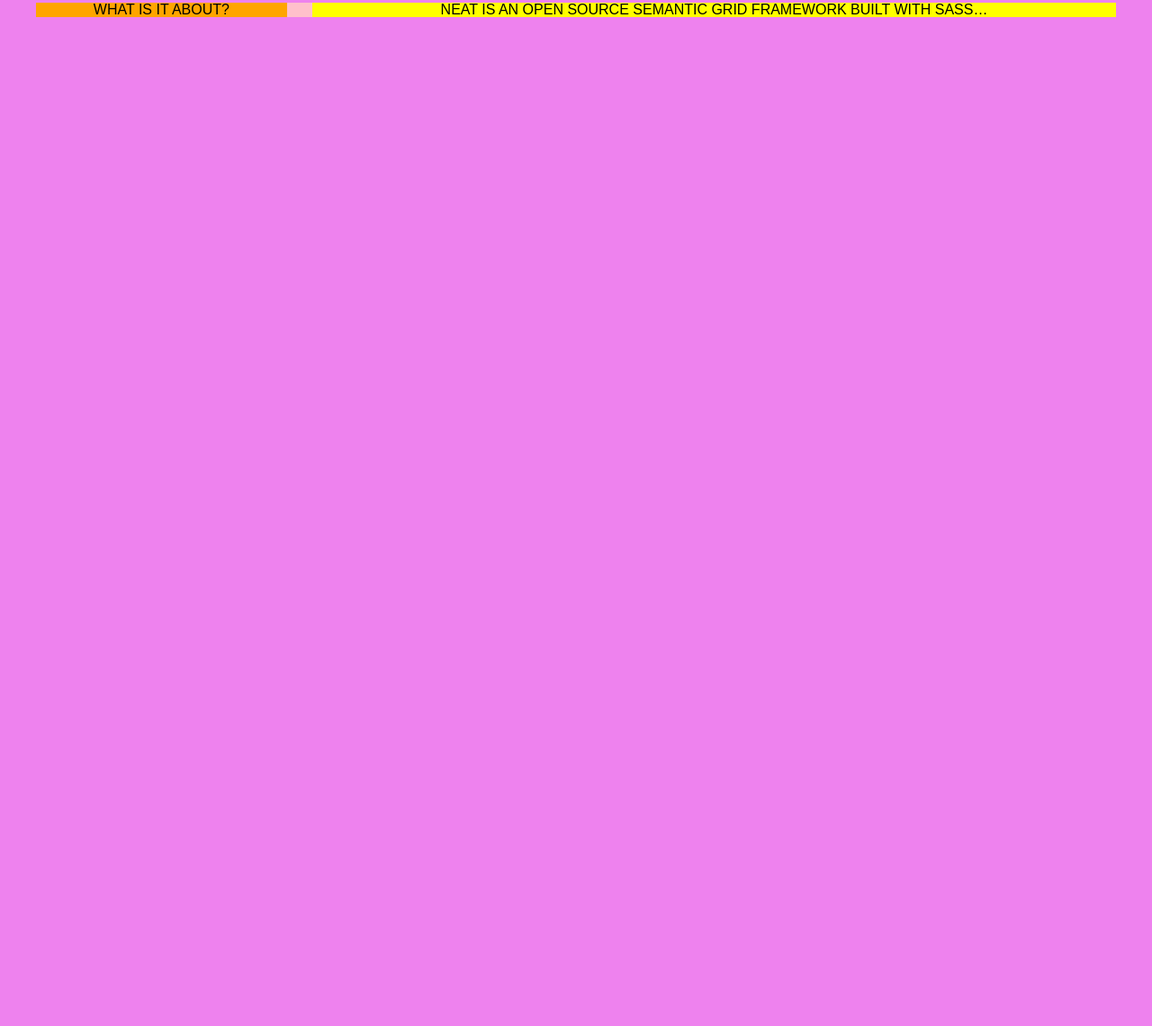
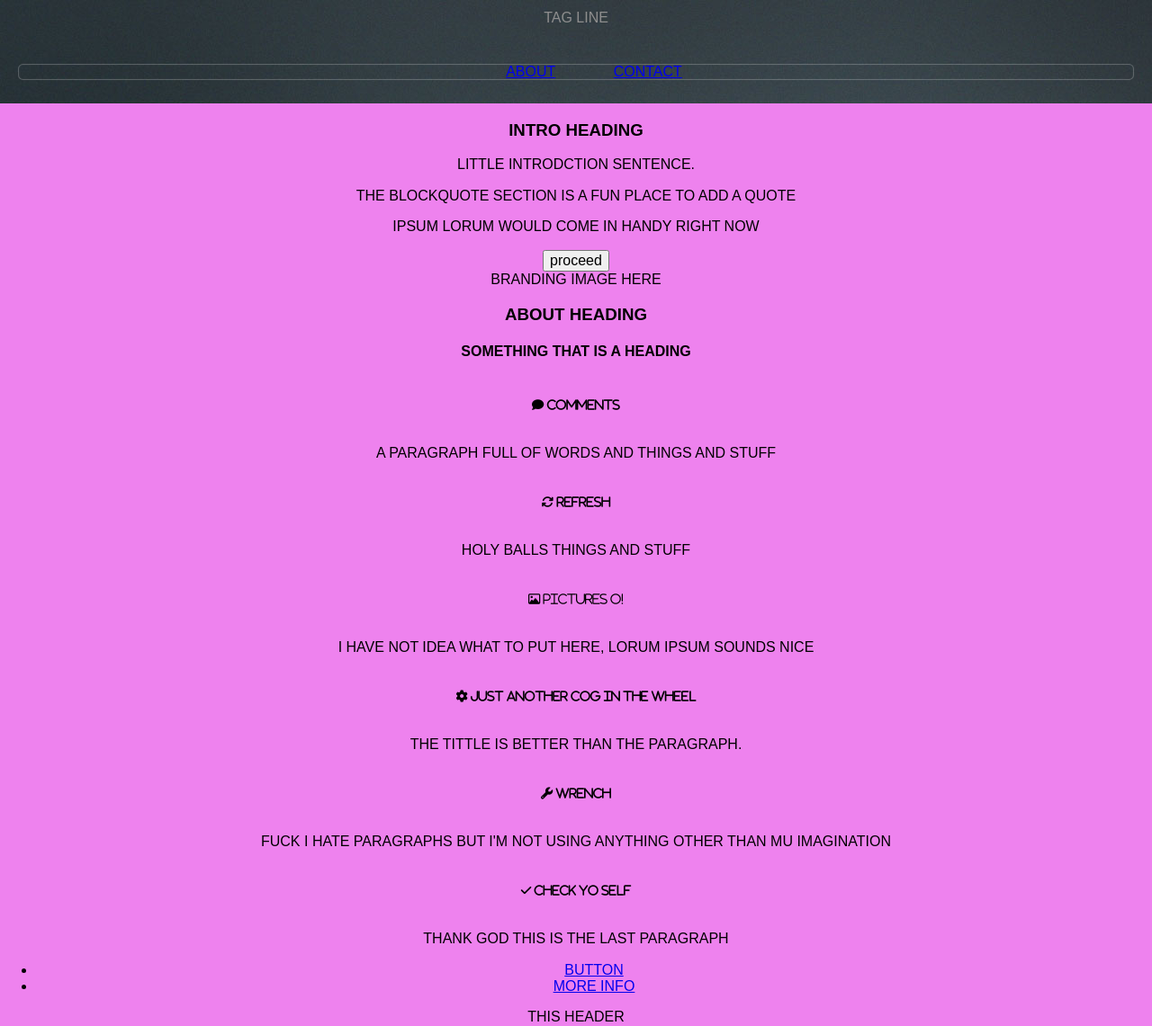
Before and after one commit to indexcosmos/scratch, a plain HTML site: page index.html in a window 1280 px wide. Shown: the part 69-1210 px from the top of the page at 90% size. Before the commit the page ends 800 px from the top, so only its background shows below. Drawn offline with Linux system fonts and the light colour scheme.

Commit message:
update file

```diff
--- a/app/assets/css/reset.css
+++ /dev/null
@@ -1,48 +0,0 @@
-/* http://meyerweb.com/eric/tools/css/reset/
-   v2.0 | 20110126
-   License: none (public domain)
-*/
-
-html, body, div, span, applet, object, iframe,
-h1, h2, h3, h4, h5, h6, p, blockquote, pre,
-a, abbr, acronym, address, big, cite, code,
-del, dfn, em, img, ins, kbd, q, s, samp,
-small, strike, strong, sub, sup, tt, var,
-b, u, i, center,
-dl, dt, dd, ol, ul, li,
-fieldset, form, label, legend,
-table, caption, tbody, tfoot, thead, tr, th, td,
-article, aside, canvas, details, embed,
-figure, figcaption, footer, header, hgroup,
-menu, nav, output, ruby, section, summary,
-time, mark, audio, video {
-	margin: 0;
-	padding: 0;
-	border: 0;
-	font-size: 100%;
-	font: inherit;
-	vertical-align: baseline;
-}
-/* HTML5 display-role reset for older browsers */
-article, aside, details, figcaption, figure,
-footer, header, hgroup, menu, nav, section {
-	display: block;
-}
-body {
-	line-height: 1;
-}
-ol, ul {
-	list-style: none;
-}
-blockquote, q {
-	quotes: none;
-}
-blockquote:before, blockquote:after,
-q:before, q:after {
-	content: '';
-	content: none;
-}
-table {
-	border-collapse: collapse;
-	border-spacing: 0;
-}
--- a/app/assets/scss/style.scss
+++ b/app/assets/scss/style.scss
@@ -45,7 +45,7 @@ nav {
 *******************
 */
 
-section {
+section .intro {
   @include outer-container;
   background: pink;
   header {
--- a/index.html
+++ b/index.html
@@ -21,8 +21,10 @@
     <meta property="og:image" content="">
     <meta property="og:description" content="">
 
-    <link rel="stylesheet" href="app/assets/css/reset.css">
+    <link rel="stylesheet" href="app/assets/css/normalize.css">
     <link rel="stylesheet" href="app/assets/css/style.css">
+
+    <script src="https://use.fontawesome.com/0541e195b2.js"></script>
 
   </head>
 
@@ -30,6 +32,7 @@
     <!-- header -->
     <header class="header">
         <h1 class="branding">Theme Starter</h1>
+        <p>Tag line</p>
         <nav>
           <ul>
             <li><a href="#">About</a></li>
@@ -38,13 +41,71 @@
         </nav>
       </header>
     <!-- intro -->
-    <section>
-      <header>What is it about?</header>
-      <section>Neat is an open source semantic grid framework built with Sass…</section>
+    <section class="intro">
+      <div class="title">
+        <h3>Intro Heading</h3>
+        <p>Little introdction sentence.</p>
+        <blockquote>The blockquote section is a fun place to add a quote</blockquote>
+        <p>Ipsum lorum would come in handy right now</p>
+        <button>proceed</button>
+      </div>
     </section>
+    <!-- img -->
+    <img>branding image here</img>
+    <!-- features -->
+    <setion class="features">
+      <div class="title">
+        <h3>About Heading</h3>
+        <h4>Something that is a heading</h4>
+      </div>
+      <div class="feature-list">
+        <div class="row">
+          <section>
+            <h5 class="fa fa-comment"> Comments</h5>
+            <p>A paragraph full of words and things and stuff</p>
+          </section>
+          <section>
+            <h5 class="fa fa-refresh"> Refresh</h5>
+            <p>Holy balls things and stuff</p>
+          </section>
+        </div>
+        <div class="row">
+          <section>
+            <h5 class="fa fa-picture-o"> Pictures o!</h5>
+            <p>I have not idea what to put here, lorum ipsum sounds nice</p>
+          </section>
+          <section>
+            <h5 class="fa fa-cog"> Just Another Cog In the Wheel</h5>
+            <p>The tittle is better than the paragraph.</p>
+          </section>
+        </div>
+        <div class="row">
+          <section>
+            <h5 class="fa fa-wrench"> Wrench</h5>
+            <p>Fuck I hate paragraphs but I'm not using anything other than mu imagination</p>
+          </section>
+          <section>
+            <h5 class="fa fa-check"> Check Yo Self</h5>
+            <p>Thank god this is the last paragraph</p>
+          </section>
+        </div>
+      </div> <!-- close feature list -->
+    </section>
+    <!-- section break -->
+    <ul>
+      <li><a href="#">Button</a></li>
+      <li><a href="#">More Info</a></li>
+    </ul>
+    <!-- highlights -->
+    <section class="highlight">
+      <div class="title">This Header</div>
+
+    </section>
+
   </body>
   <!-- footer -->
   <footer>
 
   </footer>
+
 </html>
```
Also changed, not shown: app/assets/css/normalize.css (added), app/assets/css/style.css, 1 other file.
